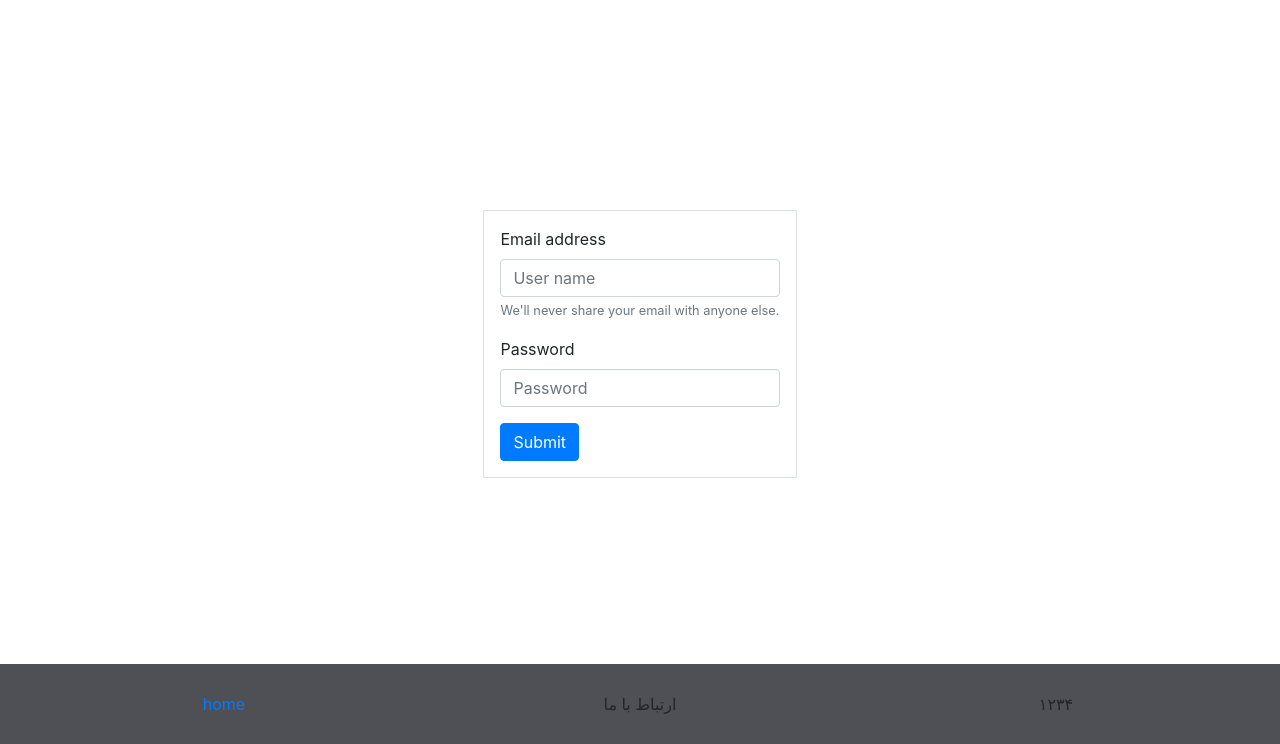
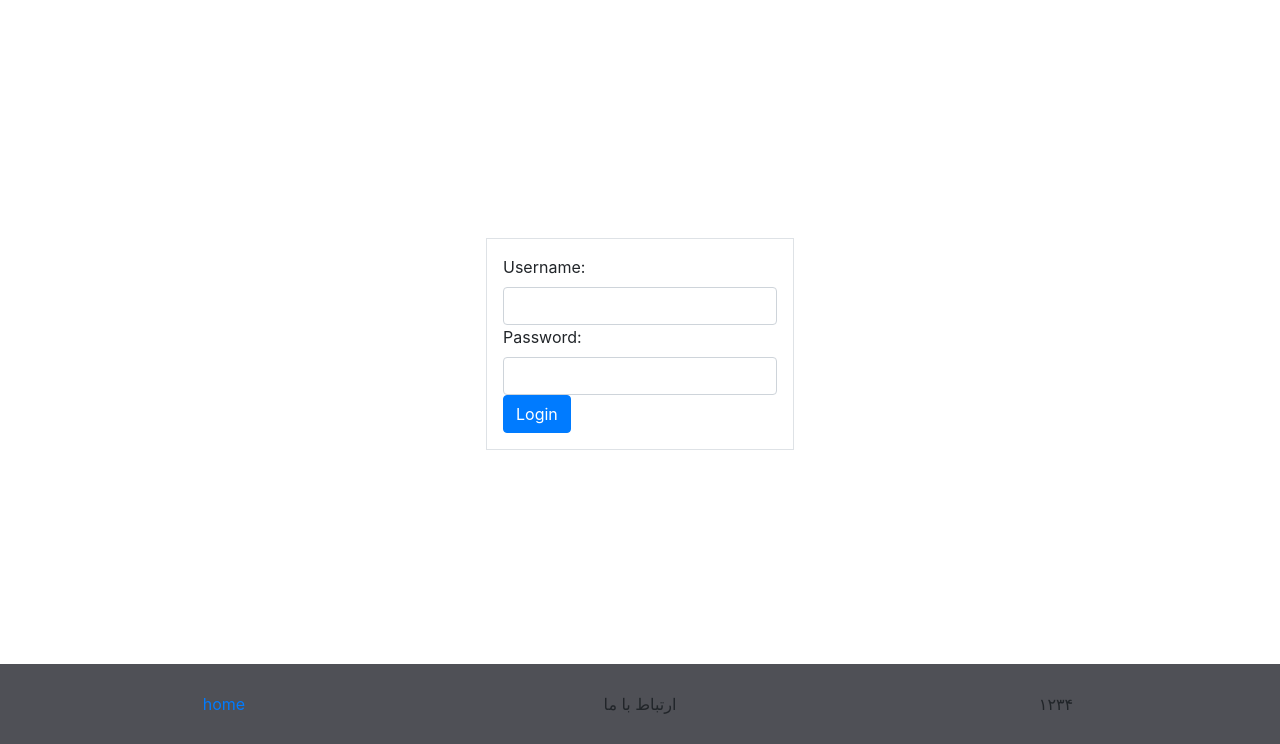
Before and after one commit to HadiGhazali/zoomit, a Django app: page /login/ in a window 1280 px wide. Shown: the part 56-800 px from the top of the page. Run offline with Django 3.2, Linux system fonts and the light colour scheme; some libraries are stand-ins or nearby versions.

Commit message:
improve forms

```diff
--- a/blog/forms.py
+++ b/blog/forms.py
@@ -6,7 +6,7 @@ from blog.models import Comment
 from blog.validators import validate_password, validate_username
 
 
-class UserRegistrationForm(forms.Form):
+class UserRegistrationForm1(forms.Form):
     username = forms.CharField(label=_('Username'), max_length=150, required=True,
                                widget=forms.TextInput(attrs={'class': 'form-control'}))
     email = forms.EmailField(label=_('Email'), help_text=_('a valid email for reset your password'), required=True,
@@ -48,3 +48,37 @@ class CommentForm(forms.ModelForm):
         help_texts = {
             'content': _('inter your comment.'),
         }
+
+
+class LoginForm(forms.Form):
+    username = forms.CharField(label=_('Username'), max_length=150, required=True,
+                               widget=forms.TextInput(attrs={'class': 'form-control'}))
+    password = forms.CharField(label=_('Password'), widget=forms.PasswordInput(attrs={'class': 'form-control'}),
+                               required=True)
+
+
+
+class UserRegistrationForm(forms.ModelForm):
+    password2 = forms.CharField(label=_('Password'), widget=forms.PasswordInput(attrs={'class': 'form-control'}),
+                                required=True)
+
+    class Meta:
+        model = User
+        fields = ('username', 'email', 'password', 'password2', 'first_name', 'last_name')
+        widgets = {
+            'username': forms.TextInput(attrs={'class': 'form-control'}),
+            'email': forms.EmailInput(attrs={'class': 'form-control'}),
+            'password': forms.PasswordInput(attrs={'class': 'form-control'}),
+            'password2': forms.PasswordInput(attrs={'class': 'form-control'}),
+            'first_name': forms.TextInput(attrs={'class': 'form-control'}),
+            'last_name': forms.TextInput(attrs={'class': 'form-control'}),
+        }
+
+    def clean(self):
+        password = self.cleaned_data.get('password', None)
+        password2 = self.cleaned_data.get('password2', None)
+        if password != password2:
+            raise ValidationError(
+                _("password don't match"),
+                code='invalid'
+            )
--- a/blog/views.py
+++ b/blog/views.py
@@ -6,7 +6,7 @@ from django.urls import reverse
 from django.template import loader
 from django.contrib.auth import authenticate, login, logout
 from .models import Post, Category
-from .forms import UserRegistrationForm, CommentForm
+from .forms import UserRegistrationForm, CommentForm, LoginForm
 
 
 def home(request):
@@ -73,18 +73,21 @@ def categories_archive(request):
 
 
 def login_view(request):
-    context = {}
+    form = LoginForm()
     if request.user.is_authenticated:
         return redirect('posts_archive')
     if request.method == 'POST':
-        username = request.POST.get('username', None)
-        password = request.POST.get('password', None)
+        form = LoginForm(request.POST)
+        form.is_valid()
+        username = form.cleaned_data['username']
+        password = form.cleaned_data['password']
         user = authenticate(request, username=username, password=password)
         if user and user.is_active:
             login(request, user)
             return redirect('posts_archive')
         else:
             pass
+    context = {'forms': form}
     return render(request, 'blog/login.html', context)
 
 
@@ -105,7 +108,7 @@ def register_view(request):
             user = User.objects.create(username=username, first_name=first_name, last_name=last_name, email=email)
             user.set_password(password)
             user.save()
-            return render(request, 'blog/login.html')
+            return redirect('login')
         else:
             pass
         context = {'form': form}
--- a/templates/base/header.html
+++ b/templates/base/header.html
@@ -14,7 +14,7 @@
             <ul class="navbar-nav mr-auto col-lg-4 m-0 p-0 justify-content-end text-right">
                 {% if request.user.is_authenticated %}
                     <li class="nav-item">
-                        <a class="nav-link" href="{% url 'logout' %}">logout
+                        <a class="nav-link" href="{% url 'logout' %}">{{ request.user.username }}
                         </a>
                     </li>
                 {% else %}
--- a/templates/blog/login.html
+++ b/templates/blog/login.html
@@ -6,20 +6,8 @@
             <div class="border p-3">
                 <form action="{% url 'login' %}" method="post">
                     {% csrf_token %}
-                    <div class="form-group">
-                        <label for="exampleInputEmail1">Email address</label>
-                        <input type="text" class="form-control" name="username" id="exampleInputEmail1"
-                               aria-describedby="emailHelp"
-                               placeholder="User name">
-                        <small id="emailHelp" class="form-text text-muted">We'll never share your email with anyone
-                            else.</small>
-                    </div>
-                    <div class="form-group">
-                        <label for="exampleInputPassword1">Password</label>
-                        <input type="password" name="password" class="form-control" id="exampleInputPassword1"
-                               placeholder="Password">
-                    </div>
-                    <button type="submit" class="btn btn-primary">Submit</button>
+                    {{ forms }}
+                    <button type="submit" class="btn btn-primary">Login</button>
                 </form>
             </div>
 
--- a/templates/forms/rigester.html
+++ b/templates/forms/rigester.html
@@ -1,6 +1,7 @@
 <form action="{% url 'register' %}" method="post">
+    {% csrf_token %}
     <div class="form-group">
-        {% csrf_token %}
+
 
         {% for feild in form %}
             <div>
```
